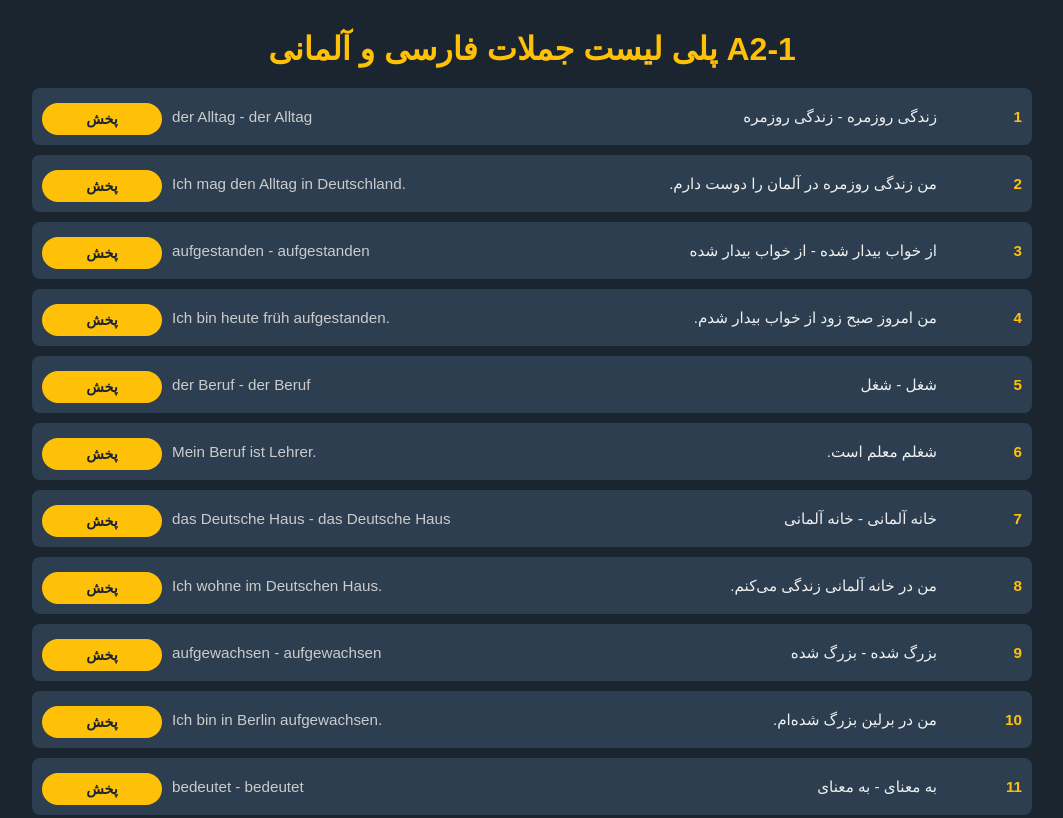
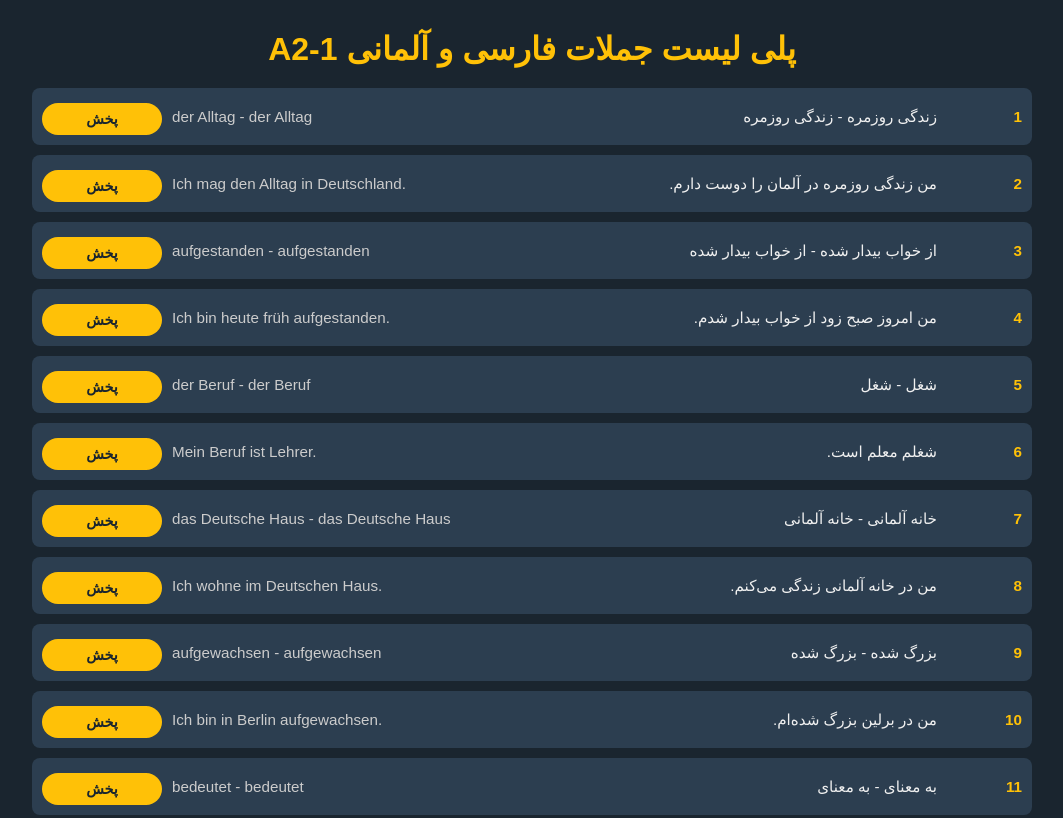
Before and after one commit to MehdiShokri985/Worter-A2.1, a plain HTML site: page index.html in a window 1280 px wide. Shown: the top 818 px of the page, without its empty margins (108-1171 px from the left). Drawn offline with Linux system fonts and the light colour scheme; a web font is replaced by a local one.

Commit message:
Update index.html

```diff
--- a/index.html
+++ b/index.html
@@ -166,7 +166,7 @@
 </head>
 <body>
     <div class="container">
-        <h1>A2-1 پلی لیست جملات فارسی و آلمانی</h1>
+        <h1>پلی لیست جملات فارسی و آلمانی  A2-1  </h1>
         <div class="playlist" id="playlist">
             <!-- Rows will be populated by JavaScript -->
         </div>
```
